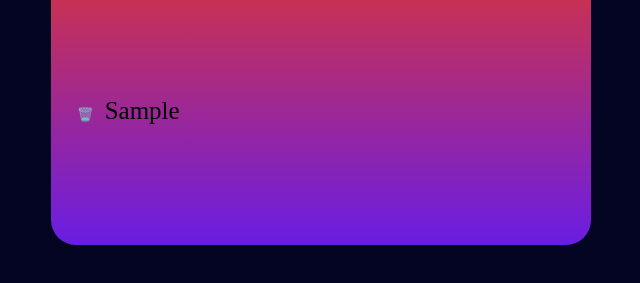
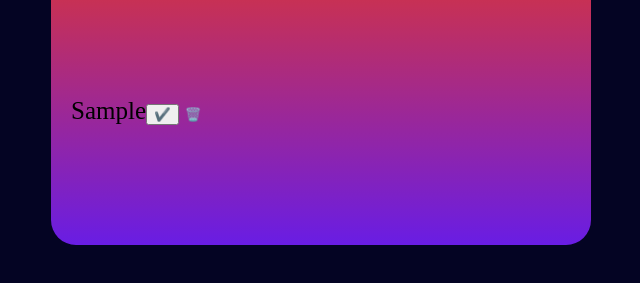
Before and after one commit to Ryuzux/todolist, a plain HTML site: page index.html in a window 1280 px wide. Both pictures are taken after typing "Sample" into the empty fields and a click on the button "Add". Shown: the part 245-528 px from the top of the page, without its empty margins (319-959 px from the left). Drawn offline with Linux system fonts and the light colour scheme.

Commit message:
fix the button

```diff
--- a/main.js
+++ b/main.js
@@ -14,15 +14,16 @@ function addItem() {
 }
 
 function createNewItem(text) {
-    var newItem = document.createElement("li");
+    let newItem = document.createElement("li");
+    newItem.appendChild(document.createTextNode(text));
+    newItem.appendChild(createCheckButton());
     newItem.appendChild(createDeleteButton());
-    newItem.appendChild(document.createTextNode(text));
     newItem.addEventListener("click", toggleChecked);
     return newItem;
 }
 
 function createDeleteButton() {
-    var deleteButton = document.createElement("button");
+    let deleteButton = document.createElement("button");
     deleteButton.textContent = "🗑️";
     deleteButton.classList.add("delete");
     deleteButton.onclick = function() {
@@ -31,8 +32,16 @@ function createDeleteButton() {
     return deleteButton;
 }
 
+function createCheckButton() {
+    let checkButton = document.createElement("button");
+    checkButton.textContent = "✔️";
+
+    return checkButton;
+}
+
 function toggleChecked() {
     this.classList.toggle("check");
+
 }
 
 function displayError(errorMessage) {
```
Also changed, not shown: index.html (+0 -2 lines).
